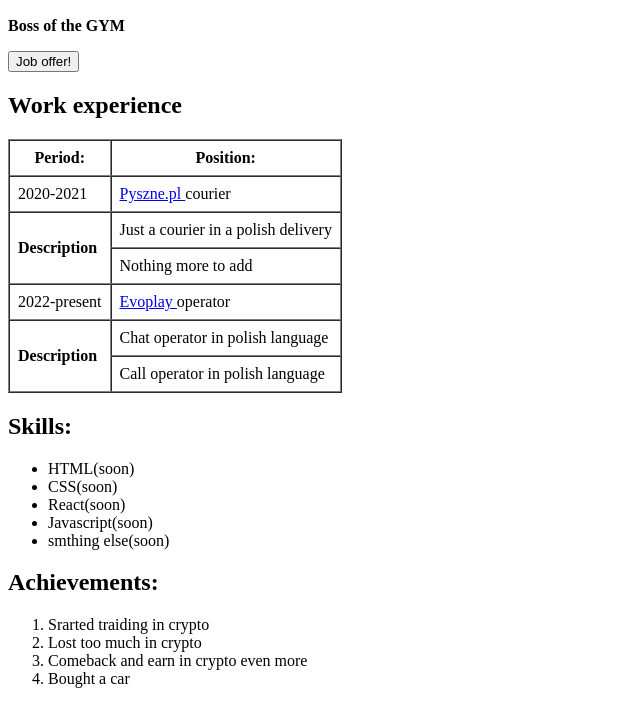
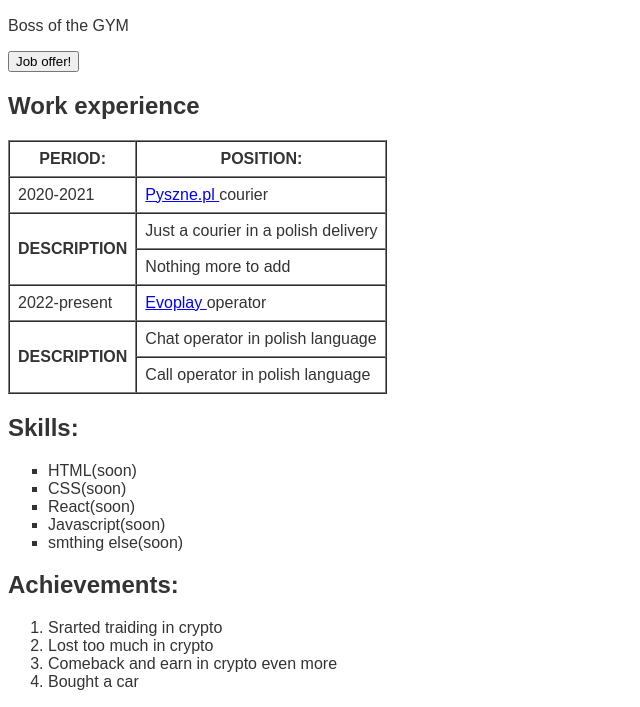
Before and after one commit to Mudrenkoartem/site1, a plain HTML site: page index.html in a window 1280 px wide. Shown: the part 383-1090 px from the top of the page, without its empty margins (0-640 px from the left). Drawn offline with Linux system fonts and the light colour scheme.

Commit message:
done hw7,sorry im late

```diff
--- a/index.html
+++ b/index.html
@@ -1,6 +1,13 @@
 <!DOCTYPE html>
 <html lang="en">
 <head>
+    <link rel="stylesheet" href="./style.css" />
+    <style>
+        body {
+            color: #333;
+            font-family: "Arial";
+        }
+    </style>
     <meta charset="UTF-8">
     <meta http-equiv="X-UA-Compatible" content="IE=edge">
     <meta name="viewport" content="width=device-width, initial-scale=1.0">
@@ -13,14 +20,16 @@
     width="200"
     height="300" />
 
-    <p><strong>Boss of the GYM</strong></p>
-    <a href="http://127.0.0.1:5500/hw6.html"> <input type="button" value="Job offer!"></a>
+    <p>
+        Boss of the GYM
+    </p>
+    <a  href="http://127.0.0.1:5500/hw6.html"> <input type="button" value="Job offer!"></a>
     <h2>Work experience</h2>
     <table border="1" cellspacing="0" cellpadding="8px">
         <thead>
             <tr>
-                <th>Period:</th>
-                <th>Position:</th>
+                <th class="upcase">period:</th>
+                <th class="upcase" id="bold">position:</th>
             </tr>
         </thead>
 
@@ -28,11 +37,11 @@
         <tr>
         <td>2020-2021</td>
         <td>
-            <a href="https://Pyszne.pl">Pyszne.pl </a> courier
+            <a class="reflinks" href="https://Pyszne.pl">Pyszne.pl </a> courier
             </td>
         </tr>
         <tr>
-            <td rowspan="2"><strong>Description</strong></td>
+            <td rowspan="2" class="upcase"><strong>description</strong></td>
             <td>Just a courier in a polish delivery</td>
             </tr>
             <tr>
@@ -41,10 +50,10 @@
         <tr>
             <td>2022-present</td>
             <td>
-                <a href="https://evoplay.games/">Evoplay </a> operator</td>
+                <a class="reflinks" class="reflinks" href="https://evoplay.games/">Evoplay </a> operator</td>
         </tr>
         <tr>
-            <td rowspan="2"><strong>Description</strong></td>
+            <td rowspan="2" class="upcase"><strong>description</strong></td>
             <td>Chat operator in polish language</td>
             </tr>
             <tr>
@@ -56,7 +65,7 @@
 </tbody>
 </table>
     <h2>Skills:</h2>
-    <ul>
+    <ul class="kvadrat">
         <li>HTML(soon)</li>
         <li>CSS(soon)</li>
         <li>React(soon)</li>
--- /dev/null
+++ b/style.css
@@ -0,0 +1,29 @@
+.reflinks {
+    text-decoration: underline;
+    color: #00f
+}
+
+.reflinks:hover {
+ text-decoration: none;
+}
+
+.reflinks:visited {
+    text-decoration: underline;
+    color: #005
+}
+
+#bold {
+    font-weight: bold;
+}
+
+h1 {
+    font-style: oblique;
+}
+
+.upcase {
+    text-transform: uppercase;
+}
+
+ul.kvadrat {
+    list-style-type: square;
+}
```
